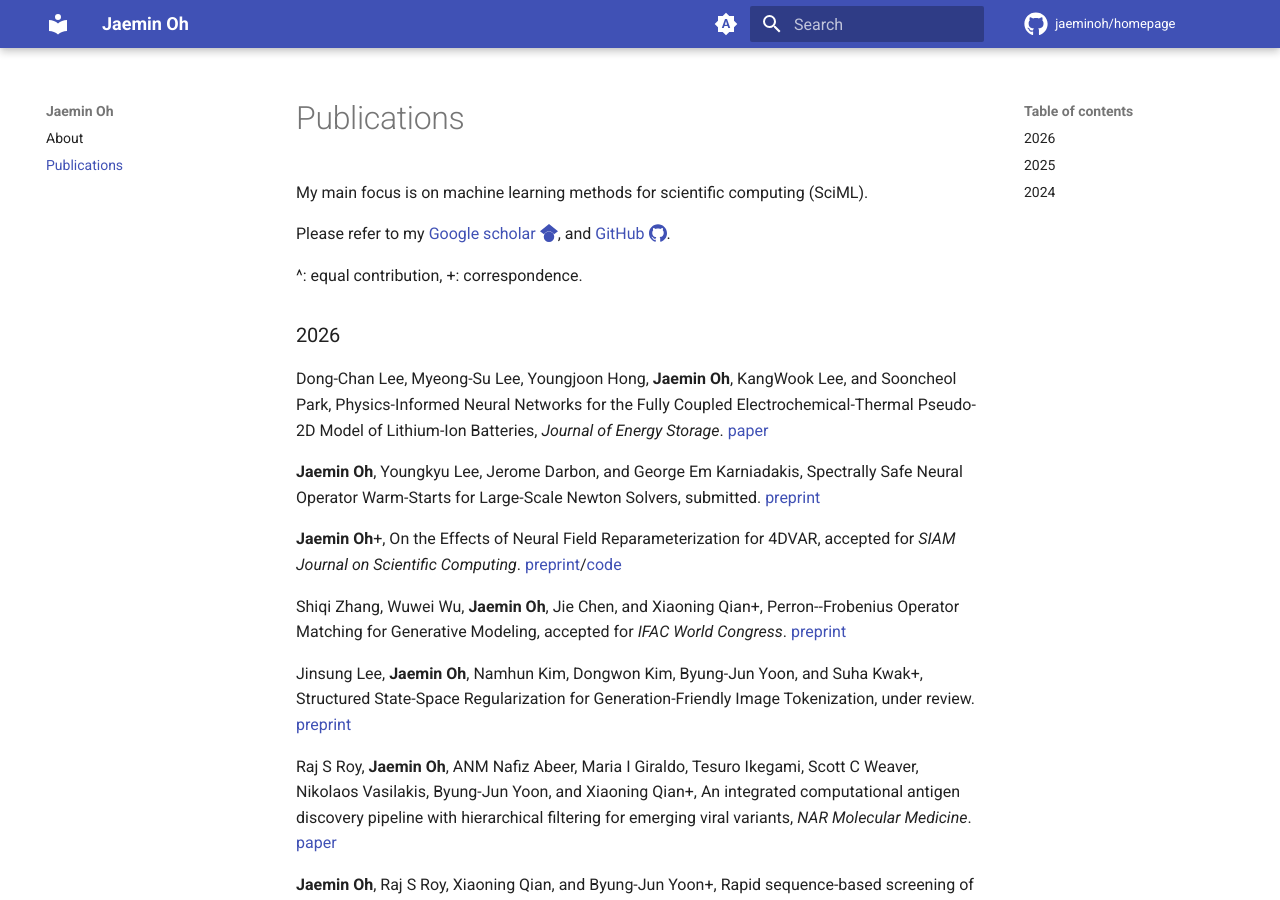
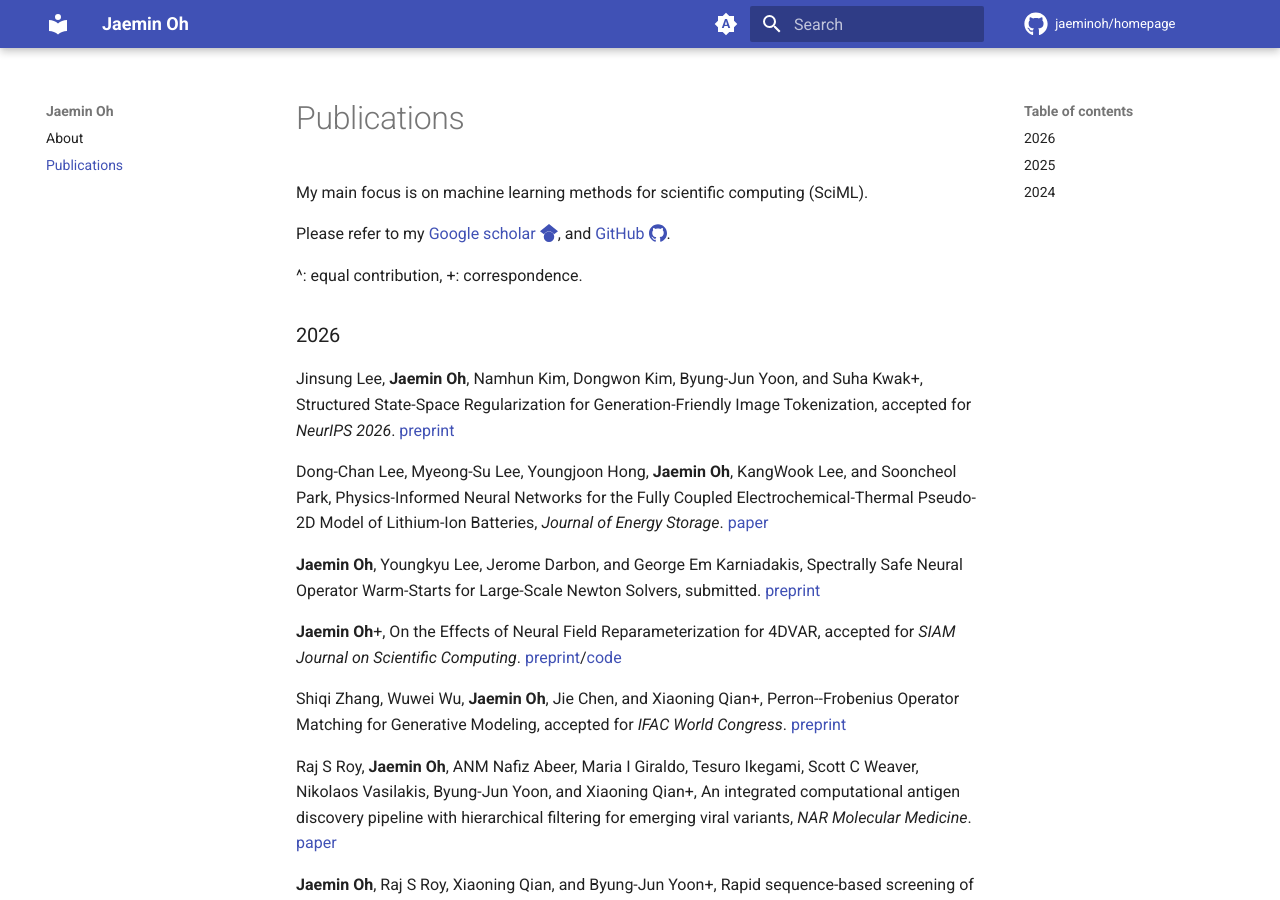
Before and after one commit to jaeminoh/jaeminoh.github.io, an MkDocs documentation site: the page built from docs/publication.md, in a window 1280 px wide and 900 px high. Built offline with MkDocs 1.6.1 and Material for MkDocs 9.7.7, drawn with Linux system fonts in a browser that asks for light colours; comment, search, counter and statistics services are not loaded; some of the changed lines change nothing that is shown.

Commit message:
update publication

```diff
--- a/docs/publication.md
+++ b/docs/publication.md
@@ -8,6 +8,8 @@ Please refer to my [Google scholar :simple-googlescholar:](https://scholar.googl
 
 ### 2026
 
+Jinsung Lee, **Jaemin Oh**, Namhun Kim, Dongwon Kim, Byung-Jun Yoon, and Suha Kwak+, Structured State-Space Regularization for Generation-Friendly Image Tokenization, accepted for *NeurIPS 2026*. [preprint](https://arxiv.org/abs/2604.11089)
+
 Dong-Chan Lee, Myeong-Su Lee, Youngjoon Hong, **Jaemin Oh**, KangWook Lee, and Sooncheol Park, Physics-Informed Neural Networks for the Fully Coupled Electrochemical-Thermal Pseudo-2D Model of Lithium-Ion Batteries, *Journal of Energy Storage*. [paper](https://www.sciencedirect.com/science/article/pii/S2352152X26036583)
 
 **Jaemin Oh**, Youngkyu Lee, Jerome Darbon, and George Em Karniadakis, Spectrally Safe Neural Operator Warm-Starts for Large-Scale Newton Solvers, submitted. [preprint](https://arxiv.org/abs/2606.21828)
@@ -15,8 +17,6 @@ Dong-Chan Lee, Myeong-Su Lee, Youngjoon Hong, **Jaemin Oh**, KangWook Lee, and S
 **Jaemin Oh**+, On the Effects of Neural Field Reparameterization for 4DVAR, accepted for *SIAM Journal on Scientific Computing*. [preprint](https://arxiv.org/abs/2509.21751)/[code](https://github.com/jaeminoh/neural-4dvar)
 
 Shiqi Zhang, Wuwei Wu, **Jaemin Oh**, Jie Chen, and Xiaoning Qian+, Perron--Frobenius Operator Matching for Generative Modeling, accepted for *IFAC World Congress*. [preprint](https://arxiv.org/abs/2606.17465)
-
-Jinsung Lee, **Jaemin Oh**, Namhun Kim, Dongwon Kim, Byung-Jun Yoon, and Suha Kwak+, Structured State-Space Regularization for Generation-Friendly Image Tokenization, under review. [preprint](https://arxiv.org/abs/2604.11089)
 
 Raj S Roy, **Jaemin Oh**, ANM Nafiz Abeer, Maria I Giraldo, Tesuro Ikegami, Scott C Weaver, Nikolaos Vasilakis, Byung-Jun Yoon, and Xiaoning Qian+, An integrated computational antigen discovery pipeline with hierarchical filtering for emerging viral variants, *NAR Molecular Medicine*. [paper](https://academic.oup.com/narmolmed/article/3/2/ugag024/8675232)
 
```
